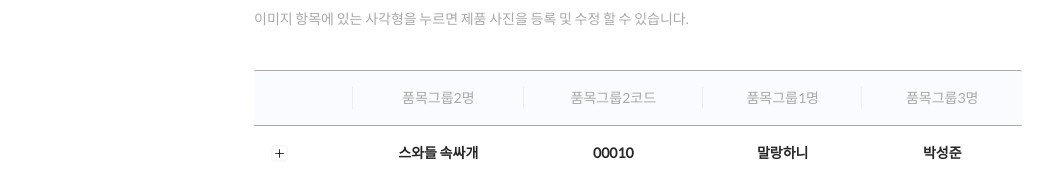
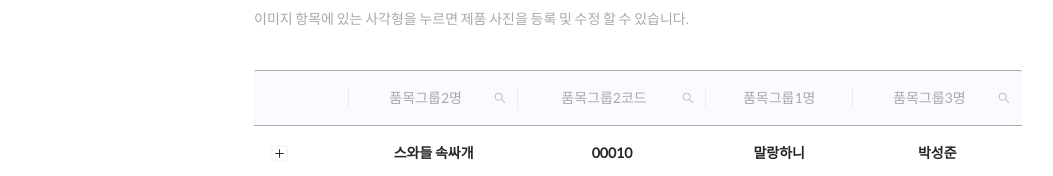
Before and after one commit to AndrewKwon-kr/smart_fulfillment_front, a React (Create React App) app: page /erp in a window 1280 px wide. Shown: the part 216-392 px from the top of the page, without its empty margins (2-1055 px from the left). Built offline with nearby package versions, Linux system fonts and the light colour scheme.

Commit message:
상위테이블 column 검색 기능

```diff
--- a/package.json
+++ b/package.json
@@ -15,6 +15,7 @@
     "react": "^17.0.2",
     "react-bootstrap-table": "^4.3.1",
     "react-dom": "^17.0.2",
+    "react-highlight-words": "^0.17.0",
     "react-hot-loader": "^4.5.3",
     "react-icons": "^4.2.0",
     "react-router-dom": "^5.2.0",
--- a/src/components/ERP/MainTable.js
+++ b/src/components/ERP/MainTable.js
@@ -1,9 +1,10 @@
-import React, { useState } from 'react';
-import { Table } from 'antd';
+import React, { useState, useEffect } from 'react';
+import { Table, Input, Button } from 'antd';
 import SubTable from './SubTable';
-import Icon from '@ant-design/icons';
+import { SearchOutlined } from '@ant-design/icons';
 import styled from 'styled-components';
 import 'antd/dist/antd.css';
+import Highlighter from 'react-highlight-words';
 
 const TableSection = styled(Table)`
     margin-top: 40px;
@@ -21,6 +22,66 @@ const TableSection = styled(Table)`
 `;
 
 function MainTable(props) {
+    const list = props.data;
+    const [searchText, setSearchText] = useState('');
+    const [searchedColumn, setSearchedColumn] = useState('');
+
+    const getColumnSearchProps = dataIndex => ({
+        filterDropdown: ({ setSelectedKeys, selectedKeys, confirm, clearFilters }) => (
+            <div style={{ padding: 8 }}>
+                <Input
+                    placeholder={`${dataIndex}`}
+                    value={selectedKeys[0]}
+                    onChange={e => setSelectedKeys(e.target.value ? [e.target.value] : [])}
+                    onPressEnter={() => handleSearch(selectedKeys, confirm, dataIndex)}
+                    style={{ width: 188, marginBottom: 8, display: 'block' }}
+                />
+                <Button
+                    type="primary"
+                    onClick={() => handleSearch(selectedKeys, confirm, dataIndex)}
+                    icon={<SearchOutlined />}
+                    size="small"
+                    style={{ width: 90, marginRight: 8 }}
+                >
+                    검색
+                </Button>
+                <Button onClick={() => handleReset(clearFilters)} size="small" style={{ width: 90 }}>
+                    초기화
+                </Button>
+            </div>
+        ),
+        filterIcon: filtered => (
+            <SearchOutlined style={{ color: filtered ? '#1890ff' : undefined }} />
+        ),
+        onFilter: (value, record) =>
+            record[dataIndex]
+                .toString()
+                .toLowerCase()
+                .includes(value.toLowerCase()),
+        render: text =>
+            searchedColumn === dataIndex ? (
+                <Highlighter
+                    highlightStyle={{ backgroundColor: '#ffc069', padding: 0 }}
+                    searchWords={[searchText]}
+                    autoEscape
+                    textToHighlight={text.toString()}
+                />
+            ) : (
+                text
+            ),
+    });
+    const handleSearch = (selectedKeys, confirm, dataIndex) => {
+        confirm();
+        setSearchText(selectedKeys[0]);
+        setSearchedColumn(dataIndex)
+
+    };
+
+    const handleReset = clearFilters => {
+        clearFilters();
+        setSearchText('');
+    };
+
     const columns = [
         {
             title: '',
@@ -30,25 +91,27 @@ function MainTable(props) {
         {
             title: '품목그룹2명',
             dataIndex: 'name',
-            key: 'name'
+            key: 'name',
+            ...getColumnSearchProps('name')
         },
         {
             title: '품목그룹2코드',
             dataIndex: 'code',
-            key: 'code'
+            key: 'code',
+            ...getColumnSearchProps('code')
         },
         {
             title: '품목그룹1명',
             dataIndex: 'brand',
-            key: 'brand'
+            key: 'brand',
         },
         {
             title: '품목그룹3명',
             dataIndex: 'register',
-            key: 'register'
+            key: 'register',
+            ...getColumnSearchProps('register')
         },
     ];
-    const list = props.data;
 
     return (
         <TableSection
--- a/src/components/ERP/SubTable.js
+++ b/src/components/ERP/SubTable.js
@@ -12,7 +12,6 @@ const SubTableSection = styled(Table)`
 const OptionTwoWrapper = styled.div`
     display: inline-block;
     position: relative;
-    width: 30%;
 `;
 const ItemPreviewImage = styled.img`
     position: relative;
```
Also changed, not shown: 1 other file (tests, documents, lock files or other folders).
